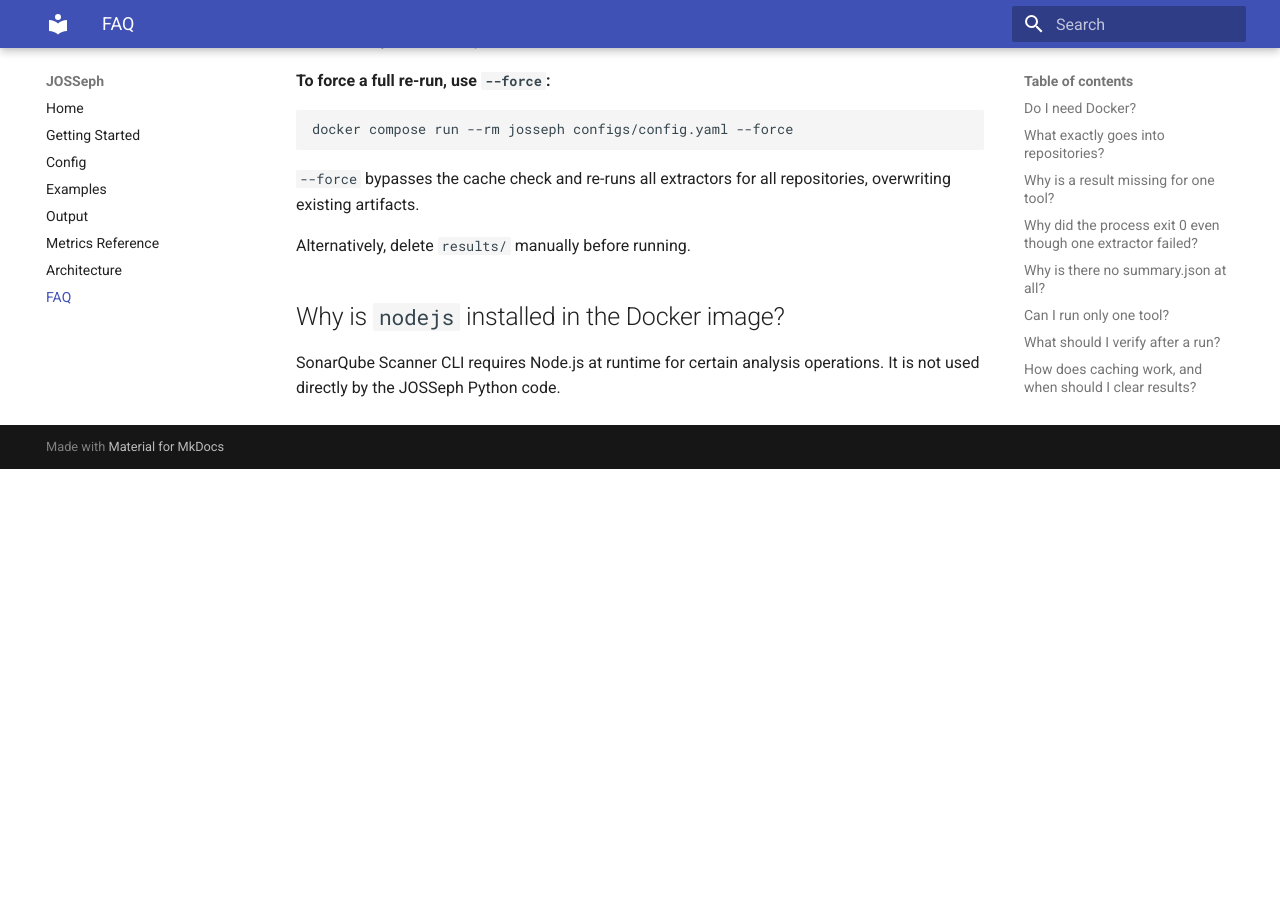
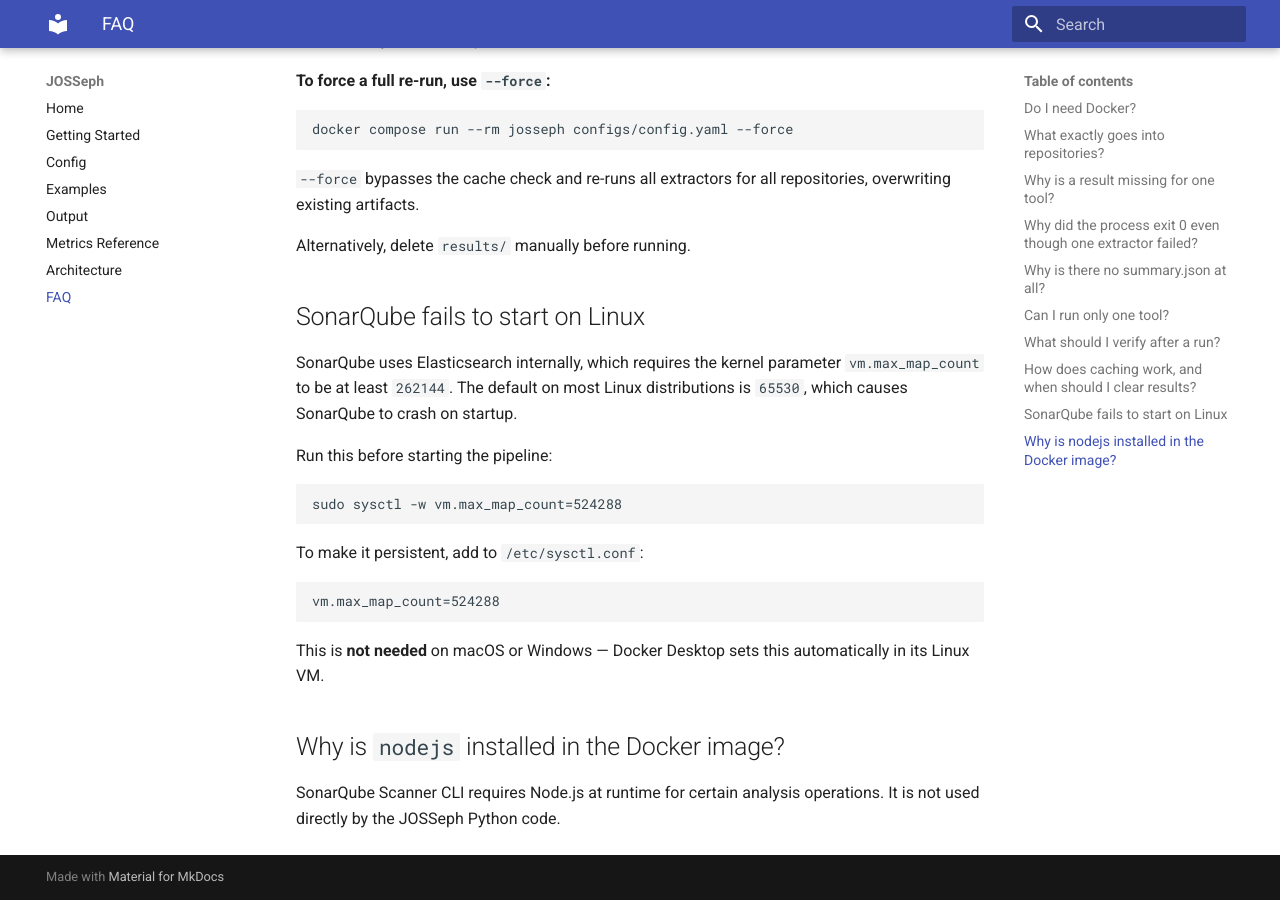
Before and after one commit to chesnokoff/josseph, an MkDocs documentation site: the page built from docs/faq.md, in a window 1280 px wide and 900 px high, scrolled down 2130 px. Built offline with MkDocs 1.6.1 and Material for MkDocs 9.7.7, drawn with Linux system fonts in a browser that asks for light colours; before the commit the page ends 2599 px from its top, so only the background shows below that.

Commit message:
Document vm.max_map_count prerequisite for SonarQube on Linux
SonarQube's embedded Elasticsearch requires vm.max_map_count >= 262144,
which is not the default on most Linux distributions. Added the sysctl
command to README prerequisites, getting-started guide, and FAQ.

````diff
--- a/docs/faq.md
+++ b/docs/faq.md
@@ -100,6 +100,27 @@ repositories, overwriting existing artifacts.
 
 Alternatively, delete `results/` manually before running.
 
+## SonarQube fails to start on Linux
+
+SonarQube uses Elasticsearch internally, which requires the kernel parameter
+`vm.max_map_count` to be at least `262144`. The default on most Linux
+distributions is `65530`, which causes SonarQube to crash on startup.
+
+Run this before starting the pipeline:
+
+```bash
+sudo sysctl -w vm.max_map_count=524288
+```
+
+To make it persistent, add to `/etc/sysctl.conf`:
+
+```
+vm.max_map_count=524288
+```
+
+This is **not needed** on macOS or Windows — Docker Desktop sets this
+automatically in its Linux VM.
+
 ## Why is `nodejs` installed in the Docker image?
 
 SonarQube Scanner CLI requires Node.js at runtime for certain analysis
````
Also changed, not shown: README.md (+8 -0 lines), docs/getting-started.md (+10 -1 lines).
